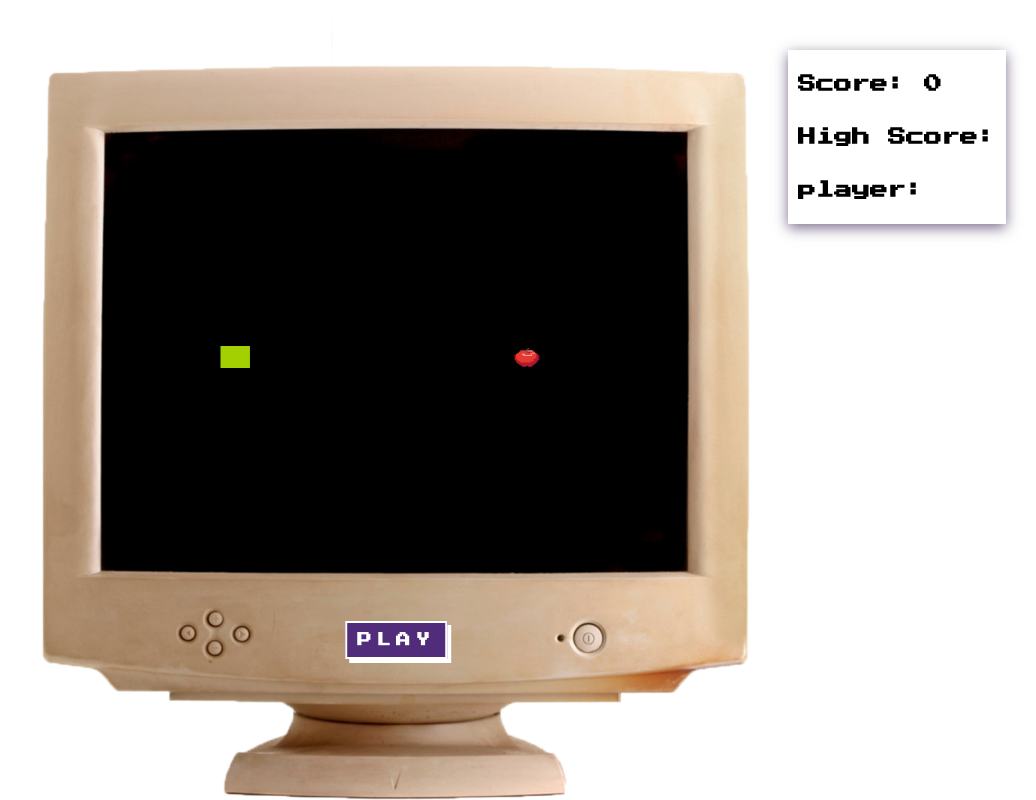
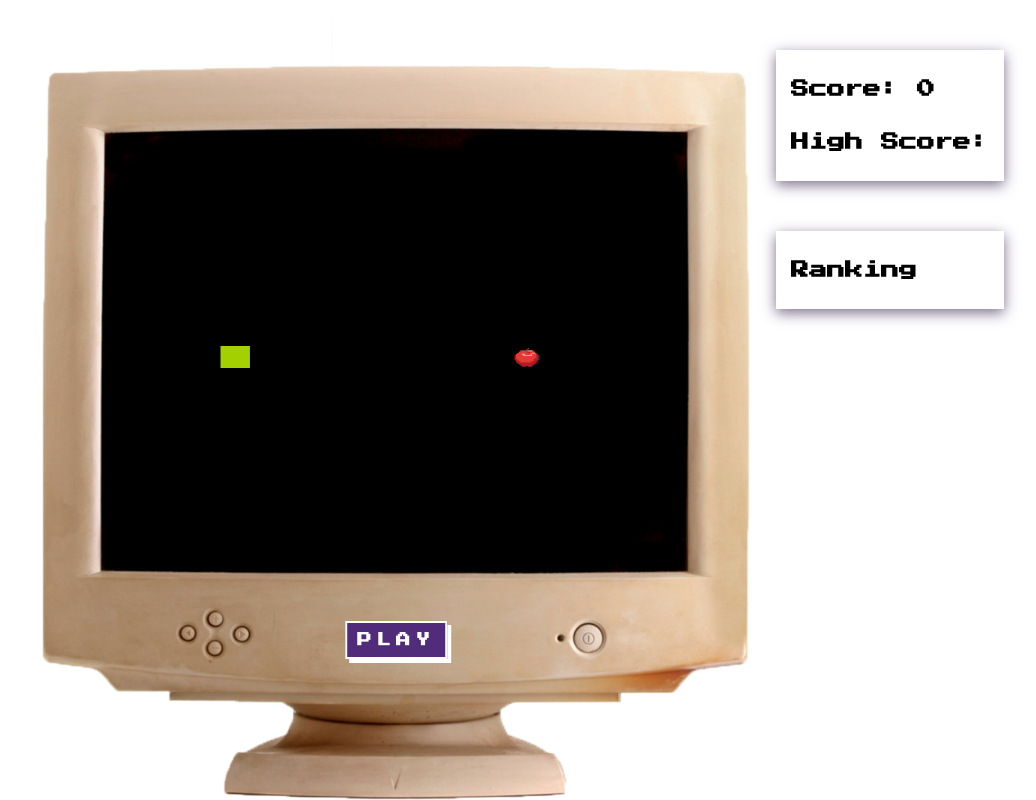
Before and after one commit to brunomendeslima/snake-game, a React (Create React App) app: page / in a window 1280 px wide. Shown: the whole page, without its empty margins (244-1280 px from the left). Built offline with nearby package versions, Linux system fonts and the light colour scheme; no server answers; the database is empty.

Commit message:
added get from firebase

```diff
--- a/package.json
+++ b/package.json
@@ -10,6 +10,7 @@
     "firebase": "^8.7.1",
     "react": "^17.0.2",
     "react-dom": "^17.0.2",
+    "react-firebase-hooks": "^3.0.4",
     "react-scripts": "4.0.3",
     "styled": "^1.0.0",
     "styled-components": "^5.3.0",
--- a/src/App.css
+++ b/src/App.css
@@ -3,8 +3,6 @@ body {
 	background: white;
 	font-family: 'Press Start 2P', cursive;
 }
-
-
 
 .playButton {
 	position: fixed;
@@ -24,10 +22,15 @@ body {
 	text-transform: uppercase;
 }
 
+.scoreBoxes {
+	display: inline-flex;
+    flex-direction: column;
+	float: right;
+}
+
 .scoreBox {
-	float: right;
-	margin: 30px;
-	/* border: 1px solid black; */
+	margin-right: 2rem;
+	padding: 5px;
 	margin-top: 50px;
 	-webkit-box-shadow: 0px 4px 13px 0px rgba(48, 26, 74, 0.63);
 	box-shadow: 0px 4px 13px 0px rgba(48, 26, 74, 0.63);
--- a/src/App.tsx
+++ b/src/App.tsx
@@ -1,3 +1,4 @@
+import React from 'react'
 import Map from './components/map'
 
 function App() {
--- a/src/components/gameover/index.tsx
+++ b/src/components/gameover/index.tsx
@@ -1,5 +1,5 @@
 import React from "react";
-import styled from 'styled-components';
+import styled from "styled-components";
 
 const Div = styled.div`
     position: fixed;
@@ -14,7 +14,7 @@ interface PropsType {
     gameOver: boolean;
 }
 
-const GameOver: React.FC<PropsType> = (props) => {
+const GameOver: React.FC<PropsType> = (props: PropsType) => {
 
     if (props.gameOver)
         return <Div className="gameOver">Game Over</Div>
--- a/src/components/map/index.tsx
+++ b/src/components/map/index.tsx
@@ -1,5 +1,3 @@
-import React from "react";
-
 import Map from "./map";
 
 export default Map;
--- a/src/components/map/map.tsx
+++ b/src/components/map/map.tsx
@@ -1,4 +1,4 @@
-import React, { useEffect, useRef, useState } from "react"
+import React, { useEffect, useRef, useState } from 'react'
 import "../../App.css"
 import Fruit from '../fruit'
 import OldMonitor from '../oldmonitor'
@@ -6,6 +6,7 @@ import useInterval from "./useInterval"
 import GameOver from "../gameover";
 import Snake from "../snake"
 import Player from "../player"
+import useScores from '../../hooks/useScores'
 
 const canvasX = 1000
 const canvasY = 1000
@@ -111,6 +112,12 @@ const Map = () => {
 		}
 	}
 
+	const {scores} = useScores()
+
+	const scoreItem = (score: any) => {
+		return <h2>{score.name}: {score.points}</h2>
+	}
+
 	return (
 		<div onKeyDown={(e) => changeDirection(e)}>
 			<OldMonitor/>
@@ -122,10 +129,15 @@ const Map = () => {
 			<button onClick={play} className="playButton">
 				Play
 			</button>
-			<div className="scoreBox">
-				<h2>Score: {score}</h2>
-				<h2>High Score: {localStorage.getItem("snakeScore")}</h2>
-				<h2>player: {localStorage.getItem("playerName")}</h2>
+			<div className="scoreBoxes">
+				<div className="scoreBox">
+					<h2>Score: {score}</h2>
+					<h2>High Score: {localStorage.getItem("snakeScore")}</h2>
+				</div>
+				<div className="scoreBox">
+					<h2>Ranking</h2>
+					{scores.map(score => scoreItem(score))}
+				</div>
 			</div>
 		</div>
 	)
--- a/src/components/player/index.tsx
+++ b/src/components/player/index.tsx
@@ -1,5 +1,5 @@
 import React from 'react'
-import styled from 'styled-components'
+import styled from "styled-components"
 
 const Div = styled.div`
     position: fixed;
@@ -15,7 +15,7 @@ interface PropsType {
     score: number;
 }
 
-const Player:  React.FC<PropsType> = (props) => {
+const Player:  React.FC<PropsType> = (props: PropsType) => {
     const [value, setValue] = React.useState('Player');
 
     const onChange = (event: { target: { value: React.SetStateAction<string>; }; }) => {
--- a/src/components/snake/index.tsx
+++ b/src/components/snake/index.tsx
@@ -1,5 +1,5 @@
-import React from "react";
-import styled from 'styled-components';
+import React from 'react';
+import styled from "styled-components";
 
 const Canvas = styled.canvas`
     border: 5px solid transparent;
@@ -17,7 +17,7 @@ interface PropsType {
     canvasY: number
 }
 
-const Snake: React.FC<PropsType> = (props) => {
+const Snake: React.FC<PropsType> = (props: PropsType) => {
 
     return <Canvas ref={props.canvasRef} width={`${props.canvasX}px`} height={`${props.canvasY}px`} />
 }
--- /dev/null
+++ b/src/hooks/useScores.tsx
@@ -0,0 +1,25 @@
+import { useEffect, useState } from "react";
+import { useCollection } from "react-firebase-hooks/firestore";
+import { db } from "../firebase";
+
+const useScores = () => {
+  const [scores, setScores] = useState([]);
+  const [scoresCollection, loadingScores, error] = useCollection(
+    db.collection("scores").orderBy("points", "asc").limit(10)
+  );
+
+  useEffect(() => {
+    const newScores = scoresCollection?.docs
+        .map((doc: any) => ({
+          ...doc.data(),
+          key: doc,
+        }))
+        .reverse() || [] as any;
+
+    setScores(newScores);
+  }, [scoresCollection]);
+
+  return { scores, loadingScores, error };
+};
+
+export default useScores;
```
Also changed, not shown: 2 other files (tests, documents, lock files or other folders).
